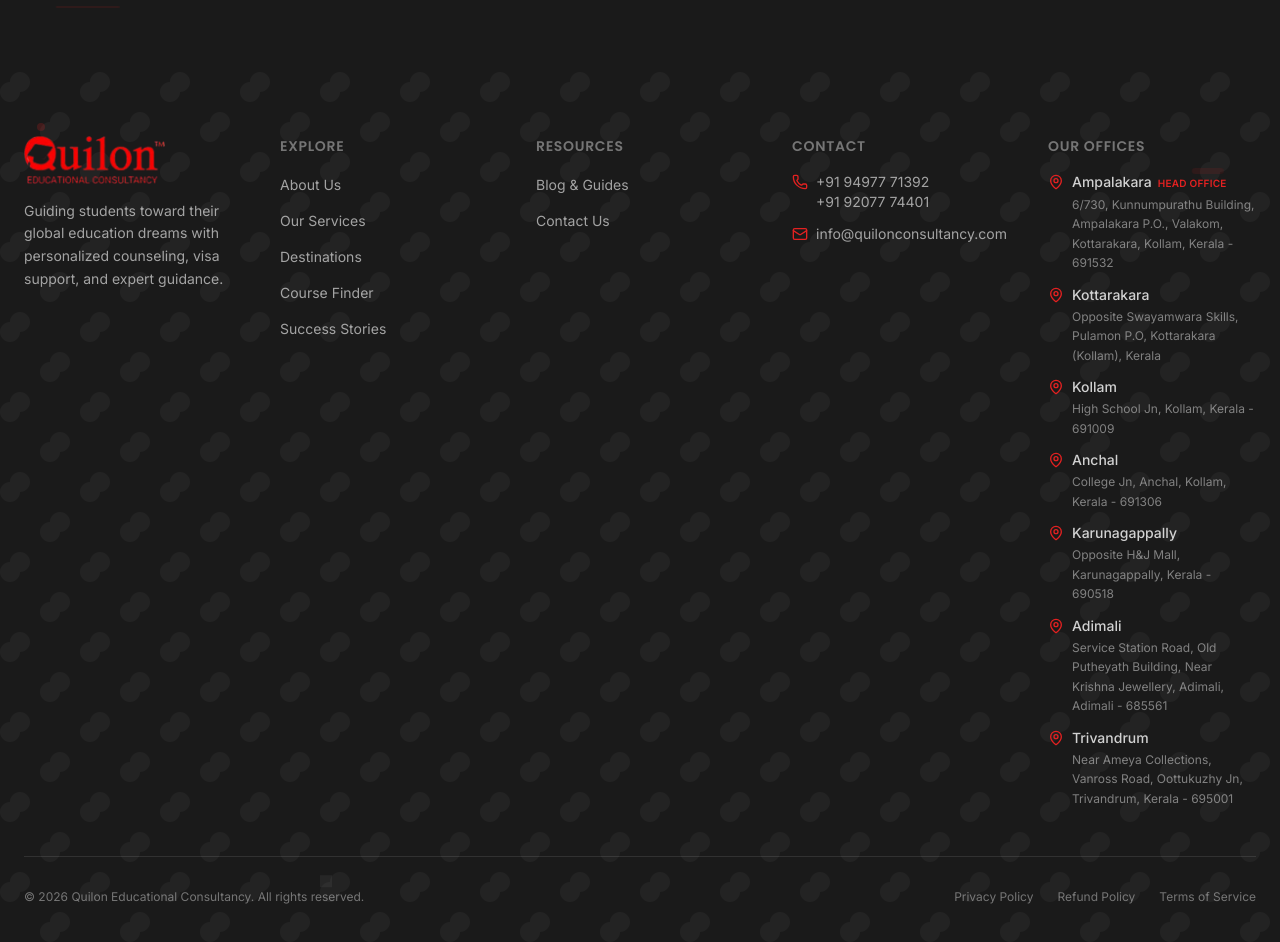
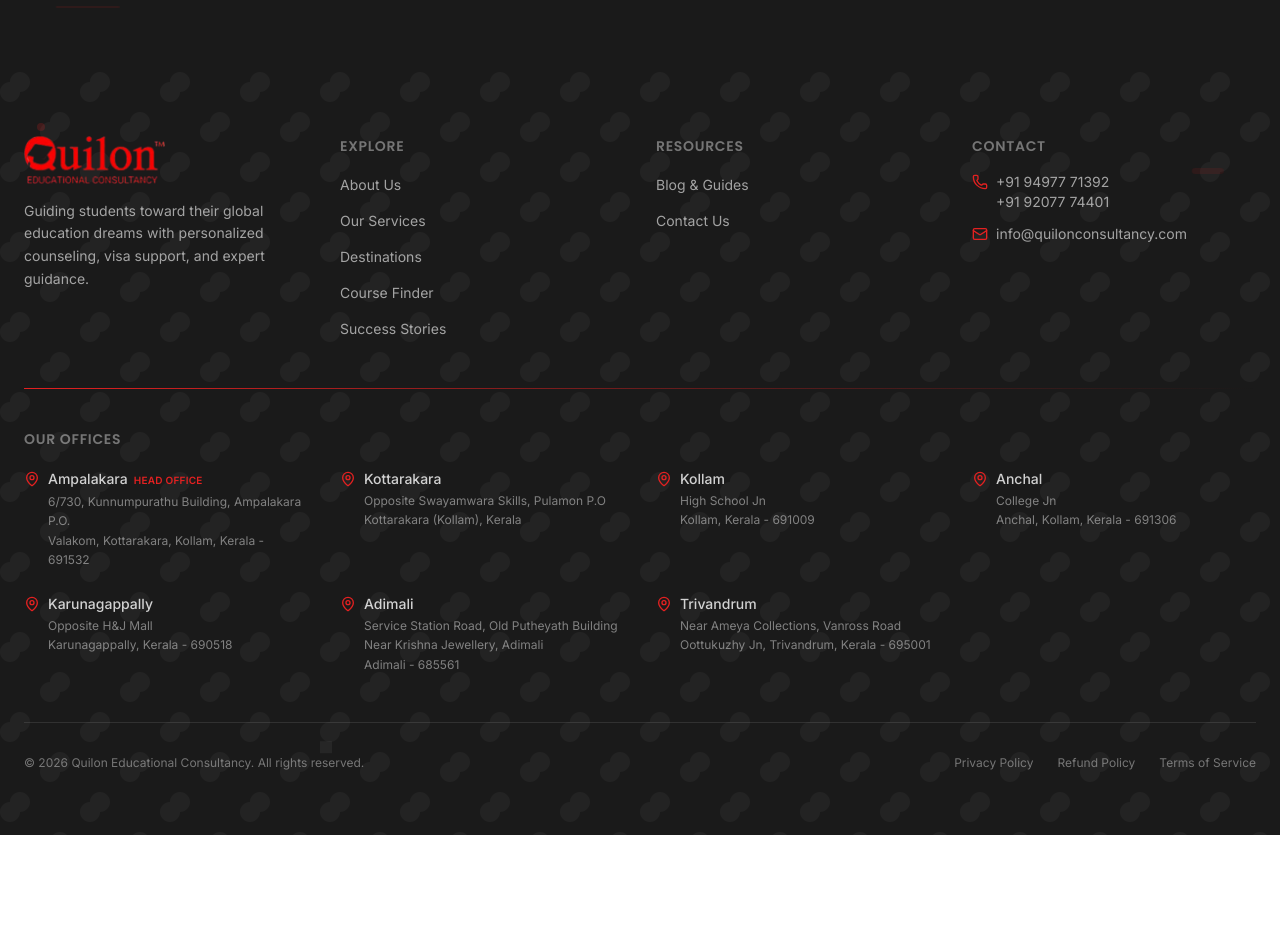
Before and after one commit to ash310049win-arch/qec, a Next.js app: page / in a window 1280 px wide. Shown: the part 4680-5622 px from the top of the page. After the commit the page ends 5515 px from the top, so only its background shows below. Built offline with nearby package versions, Linux system fonts and the light colour scheme; a web font is replaced by a local one.

Commit message:
Restructure footer with horizontal office layout

```diff
--- a/components/footer.tsx
+++ b/components/footer.tsx
@@ -26,9 +26,10 @@ export function Footer() {
       <div className="pointer-events-none absolute bottom-20 left-1/4 h-3 w-3 rotate-45 bg-white/5 animate-float-slow" aria-hidden="true" />
 
       <div className="relative mx-auto max-w-7xl px-6 py-16">
-        <div className="grid gap-12 md:grid-cols-2 lg:grid-cols-3 xl:grid-cols-5">
+        {/* Top row: Brand + Explore + Resources + Contact */}
+        <div className="grid gap-10 sm:grid-cols-2 lg:grid-cols-4 lg:gap-8">
           {/* Brand */}
-          <div className="xl:col-span-1">
+          <div>
             <Link href="/" className="flex items-center gap-1.5">
               <Image
                 src="/images/qec-logo.png"
@@ -38,7 +39,7 @@ export function Footer() {
                 className="h-12 w-auto"
               />
             </Link>
-            <p className="mt-4 text-sm leading-relaxed text-white/60">
+            <p className="mt-4 max-w-xs text-sm leading-relaxed text-white/60">
               Guiding students toward their global education dreams with personalized counseling,
               visa support, and expert guidance.
             </p>
@@ -98,17 +99,23 @@ export function Footer() {
               </li>
               <li className="flex items-start gap-2">
                 <Mail className="mt-0.5 h-4 w-4 shrink-0 text-primary" />
-                <span className="text-sm text-white/60">info@quilonconsultancy.com</span>
+                <span className="text-sm break-all text-white/60">
+                  info@quilonconsultancy.com
+                </span>
               </li>
             </ul>
           </div>
+        </div>
 
-          {/* Office Locations */}
-          <div>
+        {/* Red divider */}
+        <div className="mt-12 h-px w-full bg-gradient-to-r from-primary via-primary/40 to-transparent" />
+
+        {/* Office Locations — horizontal layout */}
+        <div className="mt-10">
           <h3 className="font-heading text-sm font-semibold uppercase tracking-wider text-white/40">
             Our Offices
           </h3>
-            <ul className="mt-4 flex flex-col gap-3">
+          <ul className="mt-5 grid gap-x-8 gap-y-6 sm:grid-cols-2 lg:grid-cols-4">
             {OFFICE_LOCATIONS.map((office) => (
               <li key={office.id}>
                 <a
@@ -128,14 +135,17 @@ export function Footer() {
                       )}
                     </span>
                     <span className="mt-0.5 block text-xs leading-relaxed text-white/45">
-                        {office.addressLines.join(", ")}
+                      {office.addressLines.map((line) => (
+                        <span key={line} className="block">
+                          {line}
+                        </span>
+                      ))}
                     </span>
                   </span>
                 </a>
               </li>
             ))}
           </ul>
-          </div>
         </div>
 
         {/* Bottom Bar */}
```
Lines whose indentation alone changed are shown as unchanged.
